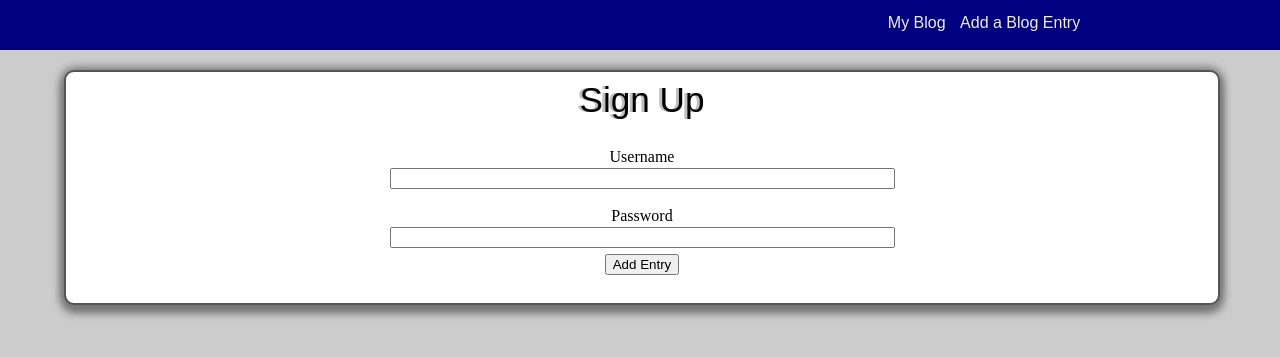
After one commit to theTimRidenour/blogz, a Flask app: page /login in a window 1280 px wide. The commit adds this page. Shown: the top 357 px of the page. Run offline with Flask 2, Linux system fonts and the light colour scheme.

Commit message:
added login function

```diff
--- a/main.py
+++ b/main.py
@@ -1,10 +1,10 @@
-from flask import Flask, request, redirect, render_template
+from flask import Flask, request, redirect, render_template, flash
 from flask_sqlalchemy import SQLAlchemy
 from datetime import datetime
 
 app = Flask(__name__)
 app.config['DEBUG'] = True
-app.config['SQLALCHEMY_DATABASE_URI'] = "mysql+pymysql://build-a-blog:password@localhost:8889/build-a-blog"
+app.config['SQLALCHEMY_DATABASE_URI'] = "mysql+pymysql://blogz:password@localhost:8889/blogz"
 app.config['SQLALCHEMY_ECHO'] = True
 db = SQLAlchemy(app)
 
@@ -14,10 +14,23 @@ class Blog(db.Model):
     title = db.Column(db.String(120))
     body = db.Column(db.String(5000))
     date = db.Column(db.DateTime, default=datetime.now())
+    owner_id = db.Column(db.Integer, db.ForeignKey('user.id'))
 
-    def __init__(self, title, body):
+    def __init__(self, title, body, owner):
         self.title = title
         self.body = body
+        self.owner = owner
+
+class User(db.Model):
+
+    id = db.Column(db.Integer, primary_key=True)
+    username = db.Column(db.String(120))
+    password = db.Column(db.String(120))
+    blogs = db.relationship('Blog', backref='owner')
+
+    def __init__(self, username, password):
+        self.username = username
+        self.password = password
 
 @app.route('/blog', methods=['POST', 'GET'])
 def blog():
@@ -62,5 +75,41 @@ def add_post():
 
     return redirect("/blog?id=" + str(post_id[-1].id))
 
+@app.route('/signup', methods=['GET', 'POST'])
+def signup():
+
+
+
+    return render_template("signup.html")
+
+@app.route('/login', methods=['GET', 'POST'])
+def login():
+
+    if request.method == 'POST':
+        username = request.form['username']
+        password = request.form['password']
+
+        if not User.query.filter_by(username = username).first():
+            return render_template("login.html", error_username=True)
+
+        user = User.query.filter_by(username = username).first()
+        if not password == user.password:
+            return render_template("login.html", error_password=True)
+
+        session['username'] = username
+        flash("Logged in")
+        return redirect("/newpost")
+
+    return render_template("login.html")
+
+@app.route('/index', methods=['GET', 'POST'])
+def index():
+    return redirect("/blog")
+
+@app.route('/logout', methods=['POST'])
+def logout():
+    del session['username']
+    return redirect("/blog")
+
 if __name__ == "__main__":
     app.run()
--- a/templates/base.html
+++ b/templates/base.html
@@ -16,6 +16,11 @@
       {{title}}
   </div>
   </div>
+  {% with messages = get_flashed_messages() %}
+  {% for message in messages %}
+    <h3>{{ message }}</h3>
+  {% endfor %}
+  {% endwith %}
 
     {% block content %}
     {% endblock %}
--- /dev/null
+++ b/templates/login.html
@@ -0,0 +1,36 @@
+{% extends "base.html" %}
+
+{% block content %}
+    <div class="post unit">
+    <h1><center>Sign Up</center></h1>
+    <br />
+    <br />
+    <form method="post" action="/login">
+        <label>
+            Username<br/>
+            <input type="text" name="username" size="60" maxlength="120"
+              {% if b_username %}
+              value = "{{b_username}}"
+              {% endif %}
+             />
+            {% if error_username %}
+              <br />
+              <h5 style="color: red;"><em>User not registered. Would you like to <a href="/signup">register</a>.</em></h5>
+            {% endif %}
+        </label>
+        <br />
+        <br />
+        <label>
+          Password<br />
+          <input type="password" name="password" size="60" maxlength="120" />
+          {% if error_password %}
+            <br />
+            <h5 style="color: red;"><em>The password you entered is incorrect</em></h5>
+          {% endif %}
+        </label>
+        <br />
+        <input type="submit" value="Add Entry" />
+    </form>
+    </div>
+
+{% endblock %}
```
Also changed, not shown: templates/signup.html (added, +45 -0 lines), templates/index.html (added), templates/singleUser.html (added).
